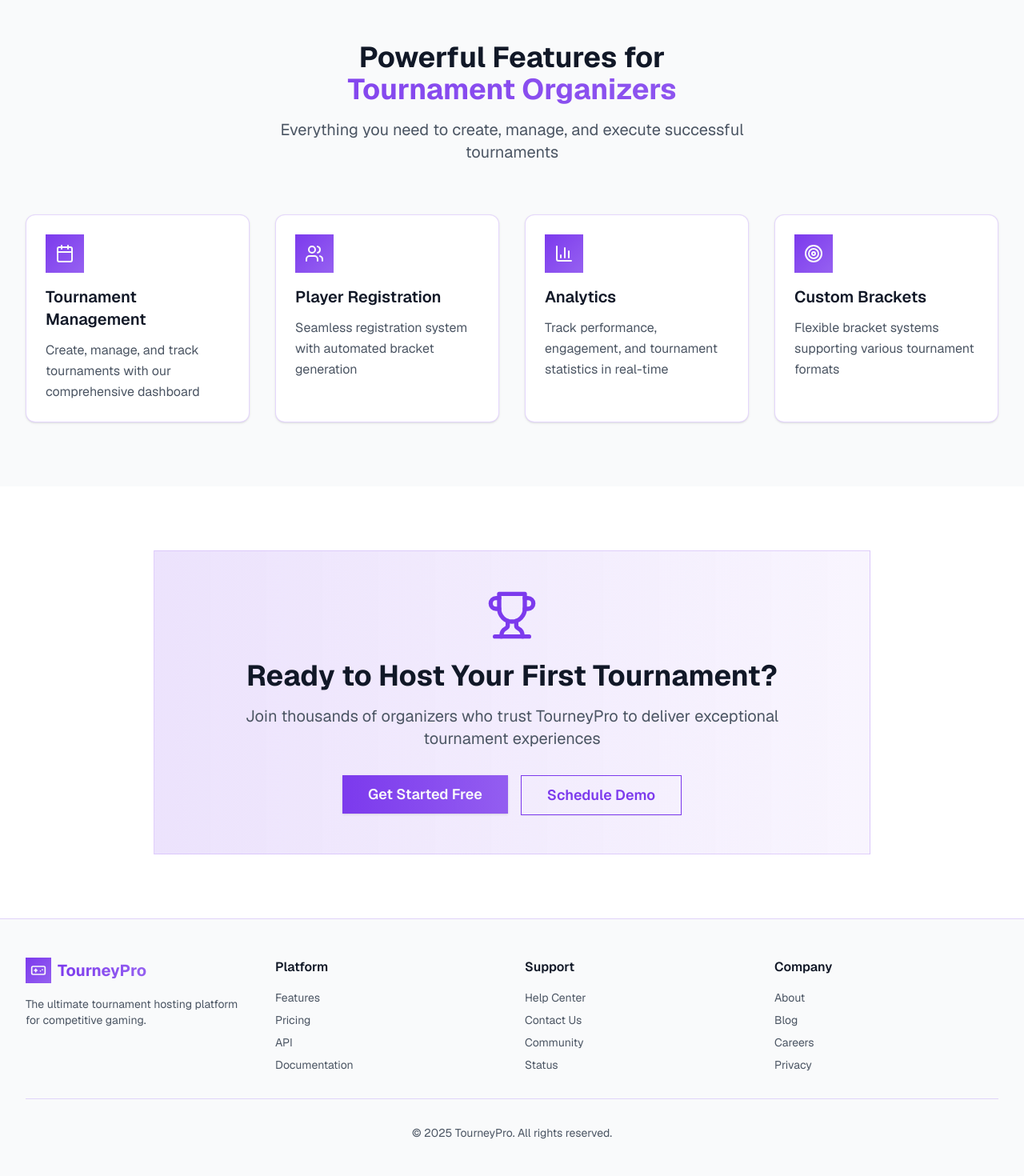
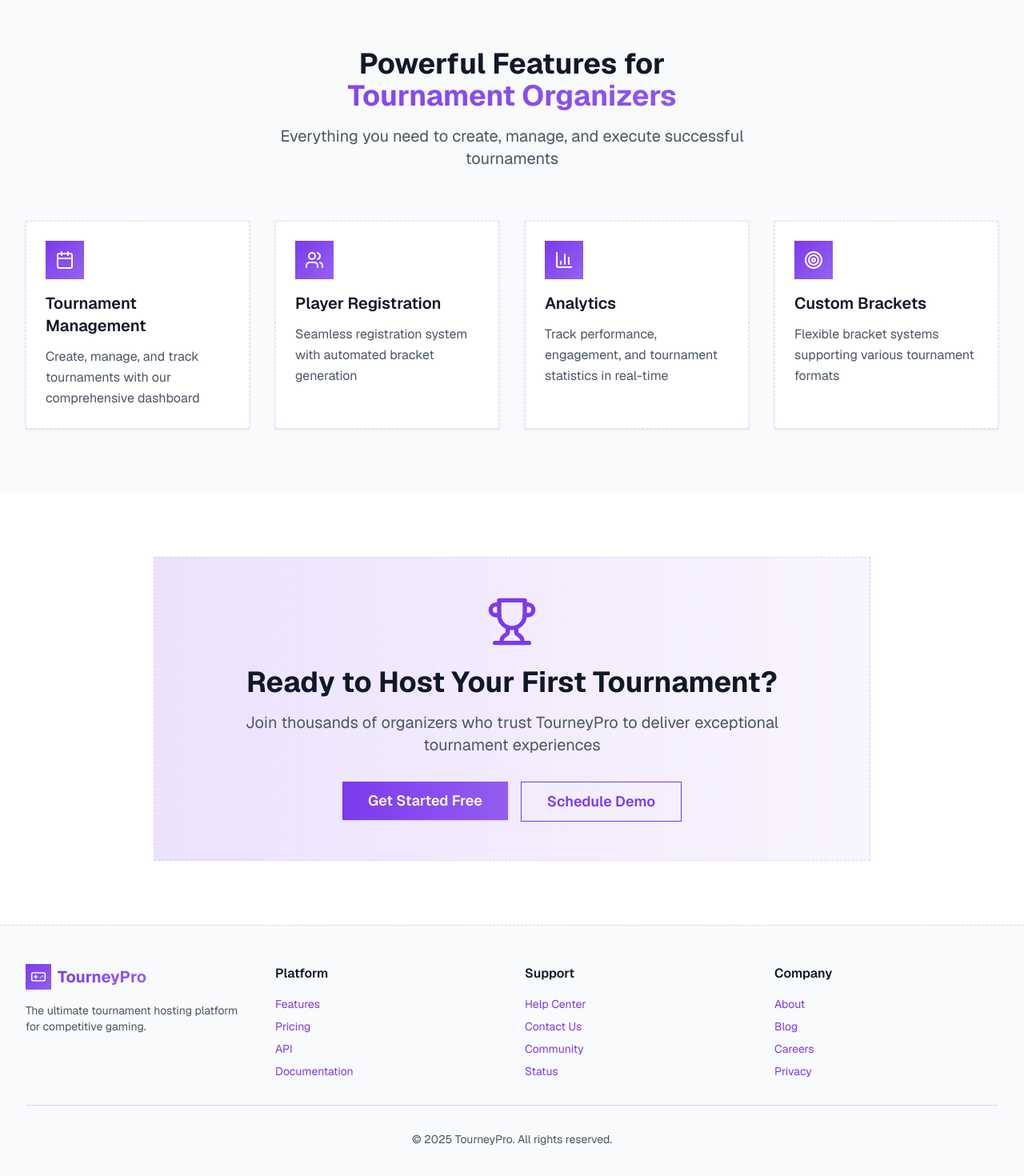
Before and after one commit to inderjotx/smashkarts, a Next.js app in the folder smashkarts-ui/: page / in a window 1280 px wide. Shown: the part 1000-2470 px from the top of the page at 80% size. Built offline with nearby package versions, Linux system fonts and the light colour scheme.

Commit message:
ui changes

```diff
--- a/smashkarts-ui/src/app/layout.tsx
+++ b/smashkarts-ui/src/app/layout.tsx
@@ -22,11 +22,15 @@ export default function RootLayout({
       className={`${GeistSans.variable}`}
       suppressHydrationWarning
     >
-      <body>
+      <body className="bg-white dark:bg-black">
         <ThemeProvider>
           <Navbar />
           <Toaster richColors />
-          <ReactQueryProvider>{children}</ReactQueryProvider>
+          <ReactQueryProvider>
+            <main className="mx-auto mt-16 max-w-7xl px-4 sm:px-6 lg:px-0">
+              {children}
+            </main>
+          </ReactQueryProvider>
         </ThemeProvider>
       </body>
     </html>
--- a/smashkarts-ui/src/app/page.tsx
+++ b/smashkarts-ui/src/app/page.tsx
@@ -55,12 +55,12 @@ export default function TournamentHomepage() {
   return (
     <div className="min-h-screen overflow-x-hidden bg-white text-gray-900 dark:bg-black dark:text-white">
       {/* Hero Section */}
-      <section className="px-4 pb-16 pt-24 sm:px-6 lg:px-8">
+      <section className="px-4 pb-16 pt-10 sm:px-6 lg:px-0">
         <div className="mx-auto max-w-7xl">
           <div className="grid items-center gap-12 lg:grid-cols-2">
             {/* Left Content */}
             <div>
-              <Badge className="mb-6 border-primary/20 bg-primary/10 text-primary transition-colors duration-300 hover:bg-primary/20">
+              <Badge className="mb-6 border-primary/20 bg-primary/10 text-primary">
                 <Zap className="mr-2 h-4 w-4" />
                 Next-Gen Tournament Platform
               </Badge>
@@ -82,17 +82,17 @@ export default function TournamentHomepage() {
               <div className="mb-12 flex flex-col gap-4 sm:flex-row">
                 <Button
                   size="lg"
-                  className="group transform bg-gradient-to-r from-primary to-primary/80 px-8 py-6 text-lg font-semibold text-primary-foreground transition-all duration-300 hover:scale-105 hover:from-primary/90 hover:to-primary/70"
+                  className="bg-gradient-to-r from-primary to-primary/80 px-8 py-6 text-lg font-semibold text-primary-foreground"
                 >
                   Start Your Tournament
-                  <ArrowRight className="ml-2 h-5 w-5 transition-transform duration-300 group-hover:translate-x-1" />
+                  <ArrowRight className="ml-2 h-5 w-5" />
                 </Button>
                 <Button
                   size="lg"
                   variant="outline"
-                  className="group border-primary bg-transparent px-8 py-6 text-lg font-semibold text-primary transition-all duration-300 hover:bg-primary hover:text-primary-foreground"
+                  className="border-primary bg-transparent px-8 py-6 text-lg font-semibold text-primary"
                 >
-                  <Play className="mr-2 h-5 w-5 transition-transform duration-300 group-hover:scale-110" />
+                  <Play className="mr-2 h-5 w-5" />
                   Watch Demo
                 </Button>
               </div>
@@ -144,7 +144,7 @@ export default function TournamentHomepage() {
           <div className="mt-20 grid grid-cols-2 gap-6 lg:grid-cols-4">
             {stats.map((stat, index) => (
               <div key={index}>
-                <Card className="border-primary/20 bg-gray-50 transition-all duration-300 hover:scale-105 hover:transform hover:border-primary/40 dark:bg-gray-900/50">
+                <Card className="rounded-none border-dashed border-primary/20 bg-gray-50 dark:bg-gray-900/50">
                   <CardContent className="p-6 text-center">
                     <stat.icon className="mx-auto mb-3 h-8 w-8 text-primary" />
                     <div className="mb-1 text-2xl font-bold text-gray-900 dark:text-white">
@@ -184,13 +184,13 @@ export default function TournamentHomepage() {
             {features.map((feature, index) => (
               <Card
                 key={index}
-                className="group border-primary/20 bg-white transition-all duration-300 hover:scale-105 hover:transform hover:border-primary/40 dark:bg-black/50"
+                className="rounded-none border-dashed border-primary/20 bg-white dark:bg-black/50"
               >
                 <CardContent className="p-6">
-                  <div className="mb-4 flex h-12 w-12 items-center justify-center bg-gradient-to-br from-primary to-primary/80 transition-transform duration-300 group-hover:rotate-6">
+                  <div className="mb-4 flex h-12 w-12 items-center justify-center bg-gradient-to-br from-primary to-primary/80">
                     <feature.icon className="h-6 w-6 text-primary-foreground" />
                   </div>
-                  <h3 className="mb-3 text-xl font-semibold text-gray-900 transition-colors duration-300 group-hover:text-primary dark:text-white">
+                  <h3 className="mb-3 text-xl font-semibold text-gray-900 dark:text-white">
                     {feature.title}
                   </h3>
                   <p className="leading-relaxed text-gray-600 dark:text-gray-400">
@@ -204,9 +204,9 @@ export default function TournamentHomepage() {
       </section>
 
       {/* CTA Section */}
-      <section className="px-4 py-20 sm:px-6 lg:px-8">
+      <section className="px-4 py-20 sm:px-6 lg:px-0">
         <div className="mx-auto max-w-4xl text-center">
-          <div className="relative overflow-hidden border border-primary/20 bg-gradient-to-r from-primary/10 to-primary/5 p-12">
+          <div className="relative overflow-hidden border border-dashed border-primary/20 bg-gradient-to-r from-primary/10 to-primary/5 p-12">
             <div className="to-primary/2 absolute inset-0 bg-gradient-to-r from-primary/5"></div>
             <div className="relative z-10">
               <Trophy className="mx-auto mb-6 h-16 w-16 text-primary" />
@@ -220,14 +220,14 @@ export default function TournamentHomepage() {
               <div className="flex flex-col justify-center gap-4 sm:flex-row">
                 <Button
                   size="lg"
-                  className="transform bg-gradient-to-r from-primary to-primary/80 px-8 py-6 text-lg font-semibold text-primary-foreground transition-all duration-300 hover:scale-105 hover:from-primary/90 hover:to-primary/70"
+                  className="bg-gradient-to-r from-primary to-primary/80 px-8 py-6 text-lg font-semibold text-primary-foreground"
                 >
                   Get Started Free
                 </Button>
                 <Button
                   size="lg"
                   variant="outline"
-                  className="border-primary bg-transparent px-8 py-6 text-lg font-semibold text-primary transition-all duration-300 hover:bg-primary hover:text-primary-foreground"
+                  className="border-primary bg-transparent px-8 py-6 text-lg font-semibold text-primary"
                 >
                   Schedule Demo
                 </Button>
@@ -238,7 +238,7 @@ export default function TournamentHomepage() {
       </section>
 
       {/* Footer */}
-      <footer className="border-t border-primary/20 bg-gray-50 px-4 py-12 dark:bg-gray-900/50 sm:px-6 lg:px-8">
+      <footer className="border-t border-dashed border-primary/20 bg-gray-50 px-4 py-12 dark:bg-gray-900/50 sm:px-6 lg:px-8">
         <div className="mx-auto max-w-7xl">
           <div className="grid gap-8 md:grid-cols-4">
             <div className="col-span-1">
@@ -261,34 +261,22 @@ export default function TournamentHomepage() {
               </h4>
               <ul className="space-y-2 text-sm text-gray-600 dark:text-gray-400">
                 <li>
-                  <Link
-                    href="#"
-                    className="transition-colors hover:text-primary"
-                  >
+                  <Link href="#" className="text-primary">
                     Features
                   </Link>
                 </li>
                 <li>
-                  <Link
-                    href="#"
-                    className="transition-colors hover:text-primary"
-                  >
+                  <Link href="#" className="text-primary">
                     Pricing
                   </Link>
                 </li>
                 <li>
-                  <Link
-                    href="#"
-                    className="transition-colors hover:text-primary"
-                  >
+                  <Link href="#" className="text-primary">
                     API
                   </Link>
                 </li>
                 <li>
-                  <Link
-                    href="#"
-                    className="transition-colors hover:text-primary"
-                  >
+                  <Link href="#" className="text-primary">
                     Documentation
                   </Link>
                 </li>
@@ -301,34 +289,22 @@ export default function TournamentHomepage() {
               </h4>
               <ul className="space-y-2 text-sm text-gray-600 dark:text-gray-400">
                 <li>
-                  <Link
-                    href="#"
-                    className="transition-colors hover:text-primary"
-                  >
+                  <Link href="#" className="text-primary">
                     Help Center
                   </Link>
                 </li>
                 <li>
-                  <Link
-                    href="#"
-                    className="transition-colors hover:text-primary"
-                  >
+                  <Link href="#" className="text-primary">
                     Contact Us
                   </Link>
                 </li>
                 <li>
-                  <Link
-                    href="#"
-                    className="transition-colors hover:text-primary"
-                  >
+                  <Link href="#" className="text-primary">
                     Community
                   </Link>
                 </li>
                 <li>
-                  <Link
-                    href="#"
-                    className="transition-colors hover:text-primary"
-                  >
+                  <Link href="#" className="text-primary">
                     Status
                   </Link>
                 </li>
@@ -341,34 +317,22 @@ export default function TournamentHomepage() {
               </h4>
               <ul className="space-y-2 text-sm text-gray-600 dark:text-gray-400">
                 <li>
-                  <Link
-                    href="#"
-                    className="transition-colors hover:text-primary"
-                  >
+                  <Link href="#" className="text-primary">
                     About
                   </Link>
                 </li>
                 <li>
-                  <Link
-                    href="#"
-                    className="transition-colors hover:text-primary"
-                  >
+                  <Link href="#" className="text-primary">
                     Blog
                   </Link>
                 </li>
                 <li>
-                  <Link
-                    href="#"
-                    className="transition-colors hover:text-primary"
-                  >
+                  <Link href="#" className="text-primary">
                     Careers
                   </Link>
                 </li>
                 <li>
-                  <Link
-                    href="#"
-                    className="transition-colors hover:text-primary"
-                  >
+                  <Link href="#" className="text-primary">
                     Privacy
                   </Link>
                 </li>
--- a/smashkarts-ui/src/components/ui/card.tsx
+++ b/smashkarts-ui/src/components/ui/card.tsx
@@ -1,6 +1,6 @@
-import * as React from "react"
+import * as React from "react";
 
-import { cn } from "@/lib/utils"
+import { cn } from "@/lib/utils";
 
 const Card = React.forwardRef<
   HTMLDivElement,
@@ -8,14 +8,11 @@ const Card = React.forwardRef<
 >(({ className, ...props }, ref) => (
   <div
     ref={ref}
-    className={cn(
-      "rounded-xl border bg-card text-card-foreground shadow",
-      className
-    )}
+    className={cn("border bg-card text-card-foreground shadow", className)}
     {...props}
   />
-))
-Card.displayName = "Card"
+));
+Card.displayName = "Card";
 
 const CardHeader = React.forwardRef<
   HTMLDivElement,
@@ -26,8 +23,8 @@ const CardHeader = React.forwardRef<
     className={cn("flex flex-col space-y-1.5 p-6", className)}
     {...props}
   />
-))
-CardHeader.displayName = "CardHeader"
+));
+CardHeader.displayName = "CardHeader";
 
 const CardTitle = React.forwardRef<
   HTMLDivElement,
@@ -38,8 +35,8 @@ const CardTitle = React.forwardRef<
     className={cn("font-semibold leading-none tracking-tight", className)}
     {...props}
   />
-))
-CardTitle.displayName = "CardTitle"
+));
+CardTitle.displayName = "CardTitle";
 
 const CardDescription = React.forwardRef<
   HTMLDivElement,
@@ -50,16 +47,16 @@ const CardDescription = React.forwardRef<
     className={cn("text-sm text-muted-foreground", className)}
     {...props}
   />
-))
-CardDescription.displayName = "CardDescription"
+));
+CardDescription.displayName = "CardDescription";
 
 const CardContent = React.forwardRef<
   HTMLDivElement,
   React.HTMLAttributes<HTMLDivElement>
 >(({ className, ...props }, ref) => (
   <div ref={ref} className={cn("p-6 pt-0", className)} {...props} />
-))
-CardContent.displayName = "CardContent"
+));
+CardContent.displayName = "CardContent";
 
 const CardFooter = React.forwardRef<
   HTMLDivElement,
@@ -70,7 +67,14 @@ const CardFooter = React.forwardRef<
     className={cn("flex items-center p-6 pt-0", className)}
     {...props}
   />
-))
-CardFooter.displayName = "CardFooter"
+));
+CardFooter.displayName = "CardFooter";
 
-export { Card, CardHeader, CardFooter, CardTitle, CardDescription, CardContent }
+export {
+  Card,
+  CardHeader,
+  CardFooter,
+  CardTitle,
+  CardDescription,
+  CardContent,
+};
--- a/smashkarts-ui/src/components/ui/navbar.tsx
+++ b/smashkarts-ui/src/components/ui/navbar.tsx
@@ -10,7 +10,7 @@ export function Navbar() {
   const [isMenuOpen, setIsMenuOpen] = useState(false);
 
   return (
-    <nav className="fixed top-0 z-50 w-full border-b border-primary/20 bg-white/90 backdrop-blur-sm dark:bg-black/90">
+    <nav className="fixed top-0 z-50 w-full border-b border-dashed border-primary/20 bg-white/90 backdrop-blur-sm dark:bg-black/90">
       <div className="mx-auto max-w-7xl px-4 sm:px-6 lg:px-0">
         <div className="flex h-16 items-center justify-between">
           <Link href="/">
@@ -70,7 +70,7 @@ export function Navbar() {
 
       {/* Mobile Navigation */}
       {isMenuOpen && (
-        <div className="border-t border-primary/20 bg-white duration-300 animate-in slide-in-from-top dark:bg-black md:hidden">
+        <div className="border-t border-dashed border-primary/20 bg-white duration-300 animate-in slide-in-from-top dark:bg-black md:hidden">
           <div className="space-y-1 px-2 pb-3 pt-2">
             <Link
               href="#tournaments"
--- a/smashkarts-ui/src/styles/globals.css
+++ b/smashkarts-ui/src/styles/globals.css
@@ -50,7 +50,7 @@
     --accent-foreground: 210 20% 98%;
     --destructive: 0 62.8% 30.6%;
     --destructive-foreground: 210 20% 98%;
-    --border: 215 27.9% 16.9%;
+    --border: 220 13% 91%;
     --input: 215 27.9% 16.9%;
     --ring: 263.4 70% 50.4%;
     --chart-1: 220 70% 50%;
```
